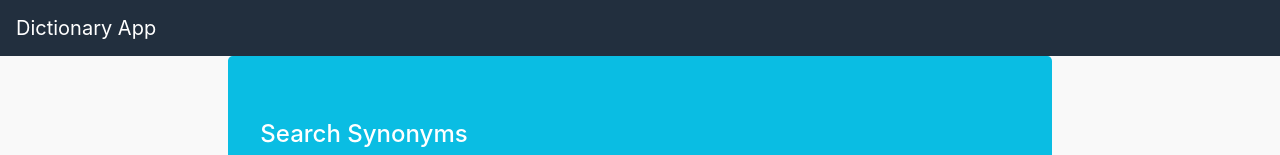
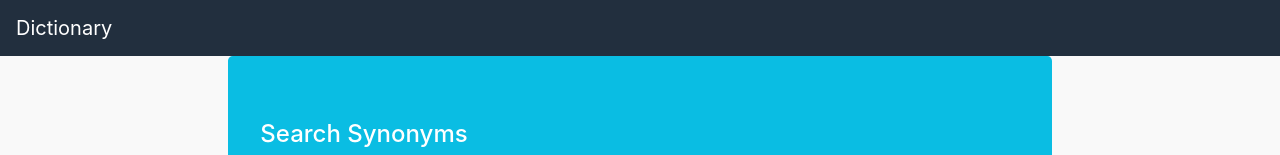
Before and after one commit to emothek/react-dictionary, a React (Create React App) app: page / in a window 1280 px wide. Shown: the top 155 px of the page. Built offline with nearby package versions, Linux system fonts and the light colour scheme.

Commit message:
first commit

```diff
--- a/src/components/layout/Header.js
+++ b/src/components/layout/Header.js
@@ -6,7 +6,7 @@ class Header extends Component {
     render() {
         return(
             <Navbar color={'dark'} dark>
-                <NavbarBrand href="/">Dictionary App</NavbarBrand>
+                <NavbarBrand href="/">Dictionary</NavbarBrand>
             </Navbar>
         )
     }
```
Also changed, not shown: 1 other file (tests, documents, lock files or other folders).
